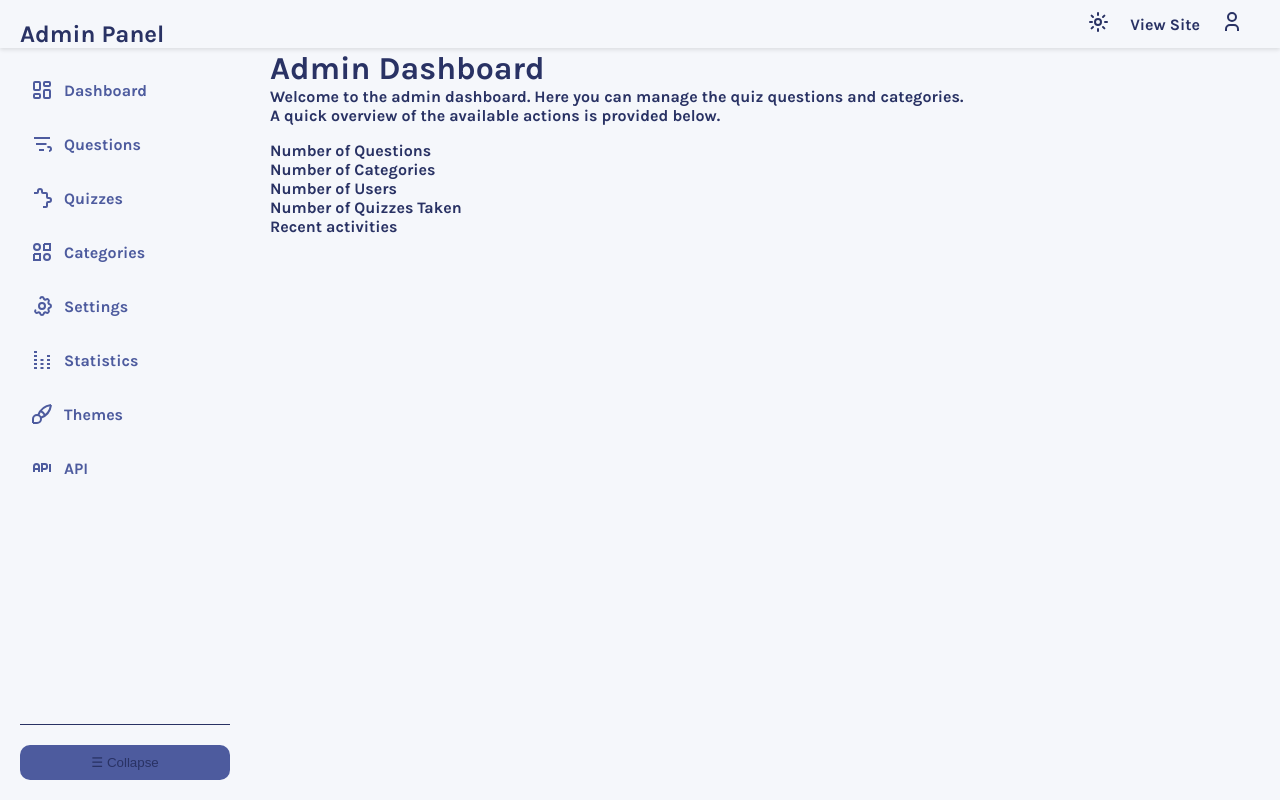
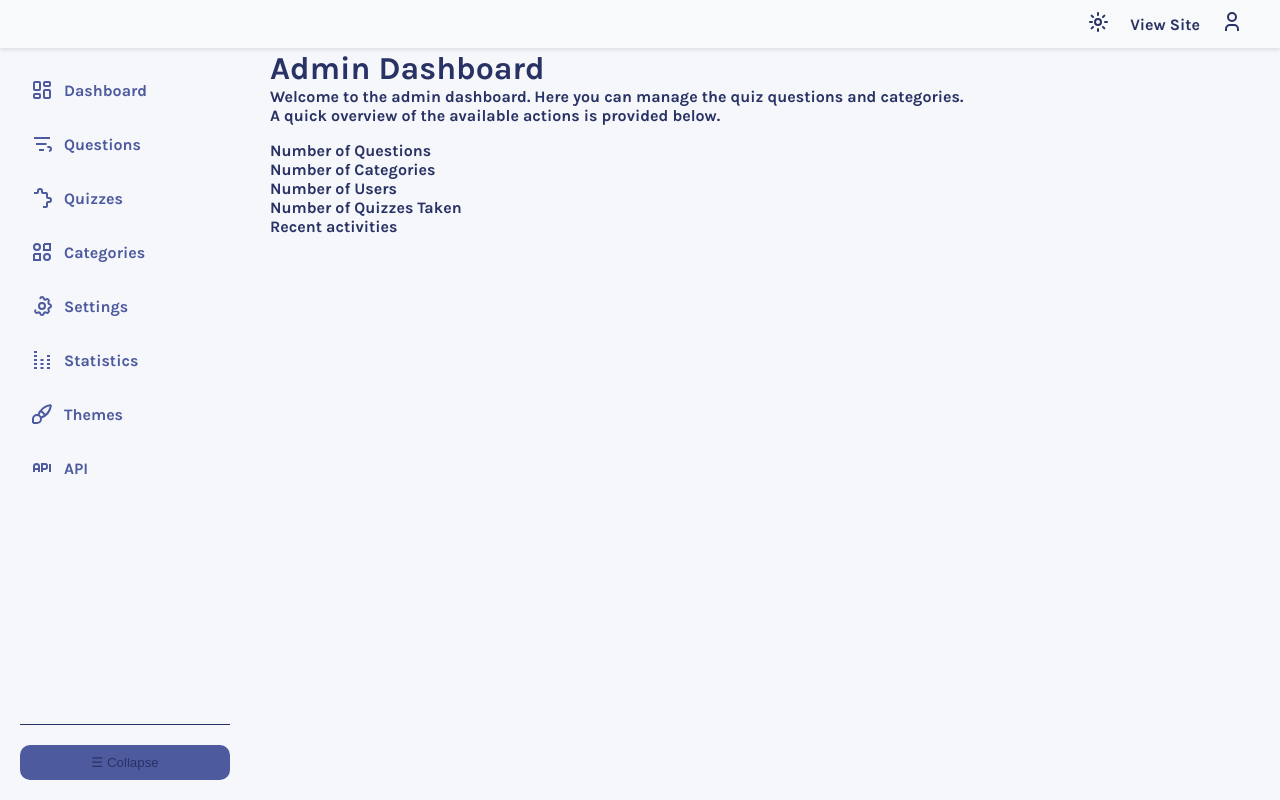
Before and after one commit to habibma/quizzical, a React (Vite) app: page /admin in a window 1280 px wide. Built offline with nearby package versions, Linux system fonts and the light colour scheme; no server answers.

Commit message:
UI: to make it more pretty

```diff
--- a/src/pages/Admin/AdminLayout.css
+++ b/src/pages/Admin/AdminLayout.css
@@ -29,6 +29,8 @@
 }
 
 .admin-header {
+    background-color: var(--header-background-color);
+    color: var(--header-text-color);
     grid-area: header;
     display: flex;
     justify-content: space-between;
--- a/src/styles/variables.css
+++ b/src/styles/variables.css
@@ -21,6 +21,9 @@
   /* --shadow: 0 4px 4px rgba(0, 0, 0, 0.1) */
 
   --icon-color: #4D5B9E;
+
+  --header-background-color: #F8F9FA;
+  --header-text-color: #293264;
 }
 
 [data-theme="dark"] {
@@ -34,7 +37,7 @@
   --link-color: #8BD3FF;
 
   --background-color: #293264;
-  --surface-color: #060607;
+  --surface-color: #1A1A1A;
 
   --hover-color: #BEE7FF;
   --active-color: #4D5B9E;
@@ -44,4 +47,7 @@
   /* --shadow: 0 4px 4px rgba(0, 0, 0, 0.1) */
 
   --icon-color: #8BD3FF;
+
+  --header-background-color: #1A1A1A;
+  --header-text-color: #F5F7FB;
 }
```
